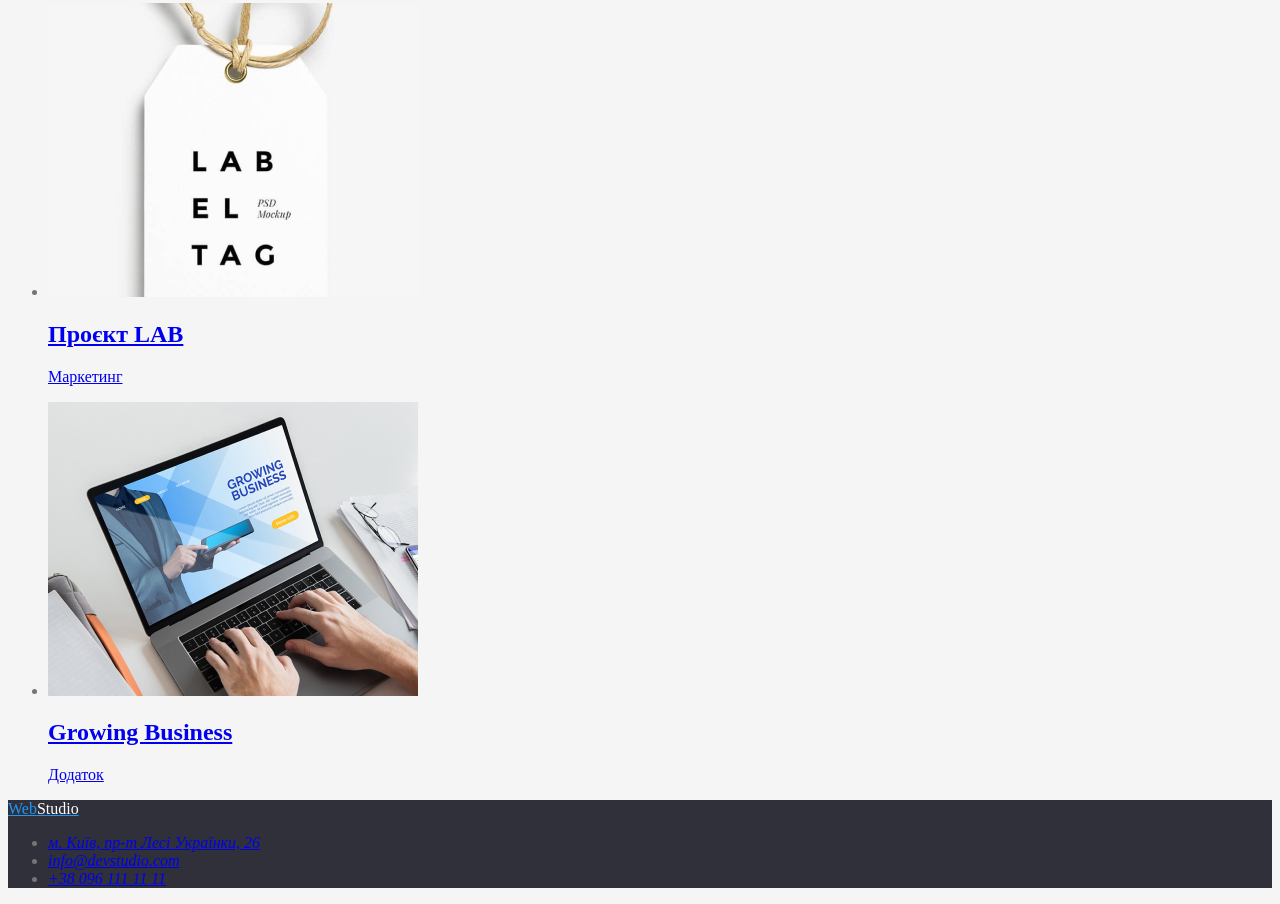
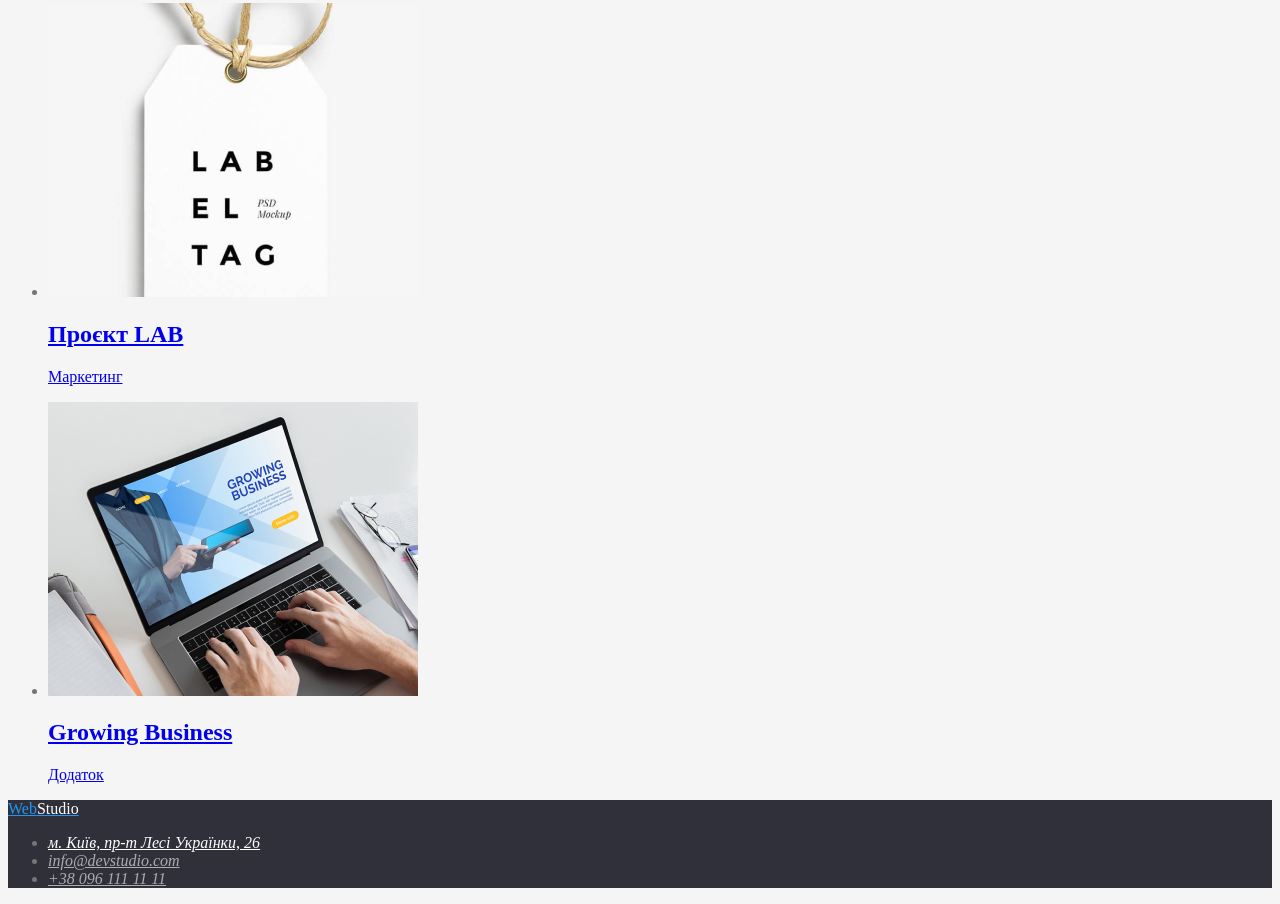
Before and after one commit to AndriiDruziuk/Goit-markup-HM-02, a plain HTML site: page portfolio.html in a window 1280 px wide. Shown: the part 3074-3978 px from the top of the page. Drawn offline with Linux system fonts and the light colour scheme.

Commit message:
add class to link in footer in portfolio

```diff
--- a/portfolio.html
+++ b/portfolio.html
@@ -139,14 +139,19 @@
               href="https://www.google.de/maps/place/%D0%B1%D1%83%D0%BB%D1%8C%D0%B2%D0%B0%D1%80+%D0%9B%D0%B5%D1%81%D1%96+%D0%A3%D0%BA%D1%80%D0%B0%D1%97%D0%BD%D0%BA%D0%B8,+26,+%D0%9A%D0%B8%D1%97%D0%B2,+%D0%A3%D0%BA%D1%80%D0%B0%D1%97%D0%BD%D0%B0,+02000/@50.4265807,30.5361918,17z/data=!4m13!1m7!3m6!1s0x40d4cf0e033ecbe9:0x57a4dffefec77da0!2z0LHRg9C70YzQstCw0YAg0JvQtdGB0ZYg0KPQutGA0LDRl9C90LrQuCwgMjYsINCa0LjRl9CyLCDQo9C60YDQsNGX0L3QsCwgMDIwMDA!3b1!8m2!3d50.4265807!4d30.5383858!3m4!1s0x40d4cf0e033ecbe9:0x57a4dffefec77da0!8m2!3d50.4265807!4d30.5383858?hl=uk"
               target="_blank"
               rel="noopener noreferrer nofollow"
+              class="link-primary"
               >м. Київ, пр-т Лесі Українки, 26</a
             >
           </li>
           <li>
-            <a lang="en" href="mailto:info@devstudio.com">info@devstudio.com</a>
+            <a lang="en" href="mailto:info@devstudio.com" class="link-secondary"
+              >info@devstudio.com</a
+            >
           </li>
           <li>
-            <a href="tel:+380961111111">+38 096 111 11 11</a>
+            <a href="tel:+380961111111" class="link-secondary"
+              >+38 096 111 11 11</a
+            >
           </li>
         </ul>
       </address>
```
Also changed, not shown: css/styles.css (+8 -8 lines).
